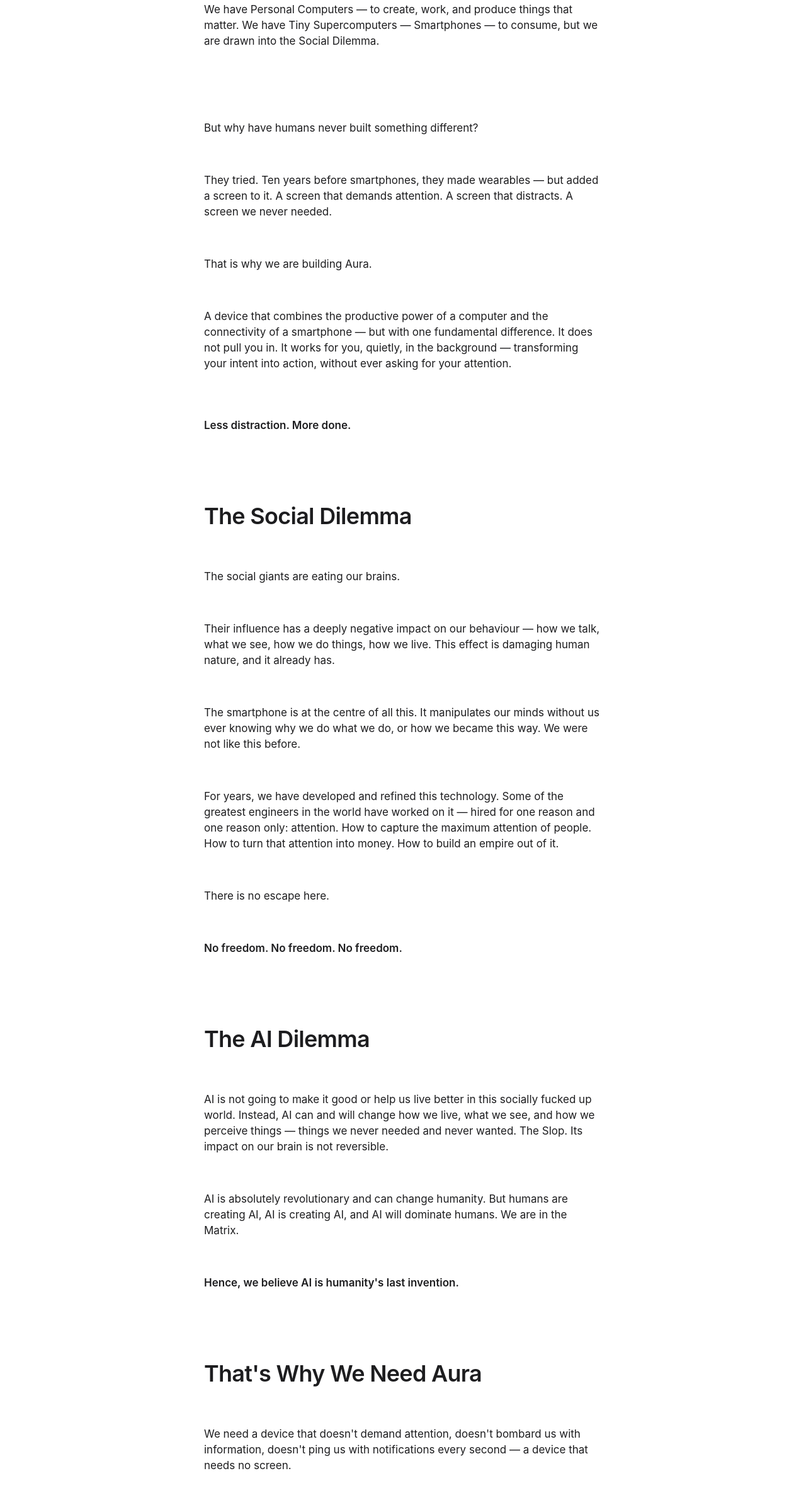
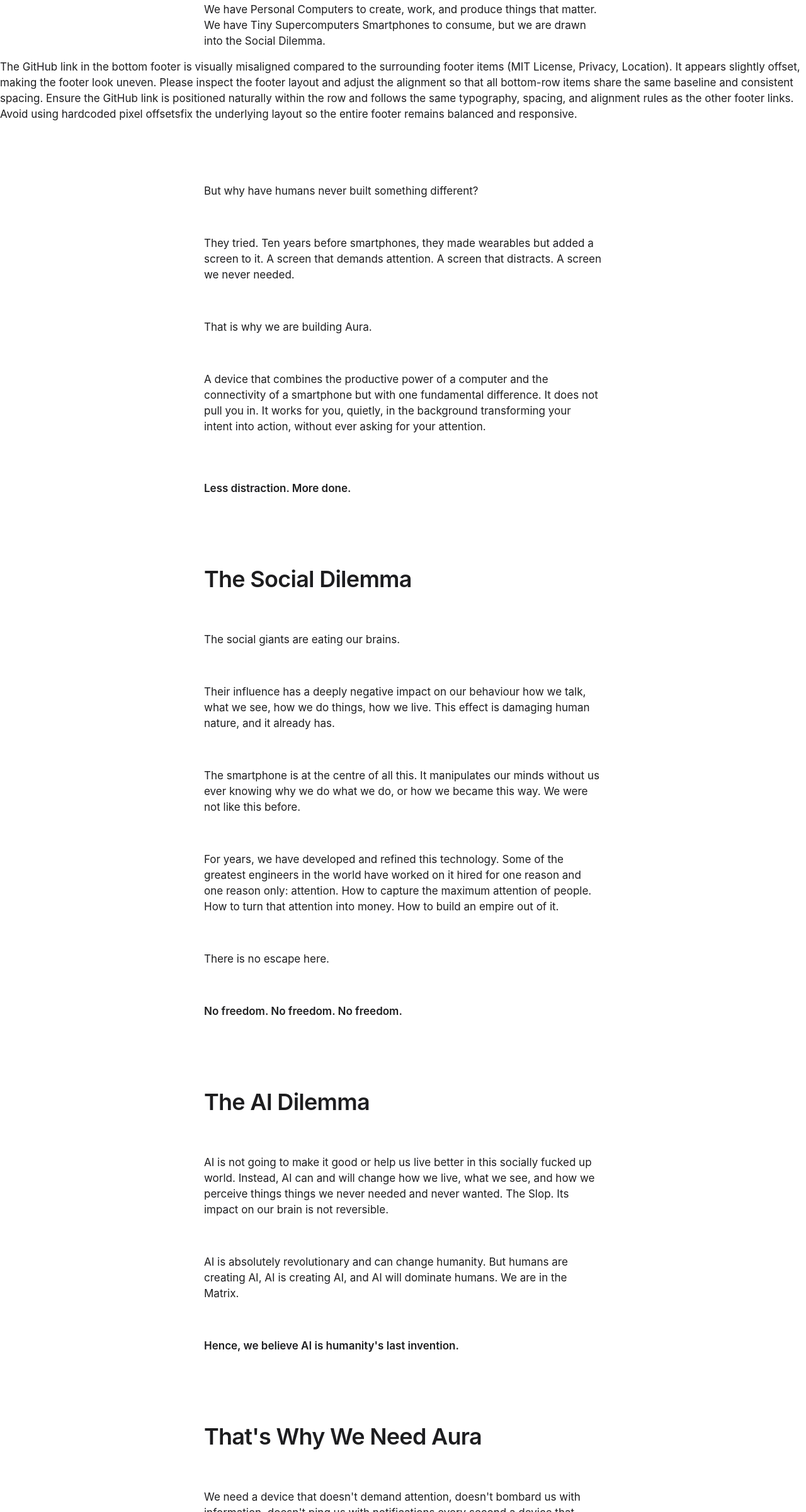
Before and after one commit to thesohamdatta/Harness, a website: page website/manifesto.html in a window 1280 px wide. Shown: the part 400-2800 px from the top of the page at 63% size. Drawn offline with nearby package versions, Linux system fonts and the light colour scheme; a web font is replaced by a local one.

Commit message:
dash removed form pages

```diff
--- a/website/manifesto.html
+++ b/website/manifesto.html
@@ -89,11 +89,13 @@
           <p
             class="font-body text-[var(--type-body)] text-[var(--color-ink-secondary)] leading-relaxed"
           >
-            We have Personal Computers — to create, work, and produce things
-            that matter. We have Tiny Supercomputers — Smartphones — to consume,
+            We have Personal Computers to create, work, and produce things
+            that matter. We have Tiny Supercomputers  Smartphones  to consume,
             but we are drawn into the Social Dilemma.
           </p>
-        </div>
+        </div>The GitHub link in the bottom footer is visually misaligned compared to the surrounding footer items (MIT License, Privacy, Location). It appears slightly offset, making the footer look uneven.
+
+Please inspect the footer layout and adjust the alignment so that all bottom-row items share the same baseline and consistent spacing. Ensure the GitHub link is positioned naturally within the row and follows the same typography, spacing, and alignment rules as the other footer links. Avoid using hardcoded pixel offsetsfix the underlying layout so the entire footer remains balanced and responsive.
       </header>
 
       <article class="max-w-[680px] mx-auto px-6 pb-[120px]">
@@ -104,7 +106,7 @@
           <p>But why have humans never built something different?</p>
 
           <p>
-            They tried. Ten years before smartphones, they made wearables — but
+            They tried. Ten years before smartphones, they made wearables  but
             added a screen to it. A screen that demands attention. A screen that
             distracts. A screen we never needed.
           </p>
@@ -113,9 +115,9 @@
 
           <p>
             A device that combines the productive power of a computer and the
-            connectivity of a smartphone — but with one fundamental difference.
+            connectivity of a smartphone  but with one fundamental difference.
             It does not pull you in. It works for you, quietly, in the
-            background — transforming your intent into action, without ever
+            background  transforming your intent into action, without ever
             asking for your attention.
           </p>
 
@@ -132,7 +134,7 @@
           <p>The social giants are eating our brains.</p>
 
           <p>
-            Their influence has a deeply negative impact on our behaviour — how
+            Their influence has a deeply negative impact on our behaviour  how
             we talk, what we see, how we do things, how we live. This effect is
             damaging human nature, and it already has.
           </p>
@@ -145,7 +147,7 @@
 
           <p>
             For years, we have developed and refined this technology. Some of
-            the greatest engineers in the world have worked on it — hired for
+            the greatest engineers in the world have worked on it  hired for
             one reason and one reason only: attention. How to capture the
             maximum attention of people. How to turn that attention into money.
             How to build an empire out of it.
@@ -166,7 +168,7 @@
           <p>
             AI is not going to make it good or help us live better in this
             socially fucked up world. Instead, AI can and will change how we
-            live, what we see, and how we perceive things — things we never
+            live, what we see, and how we perceive things  things we never
             needed and never wanted. The Slop. Its impact on our brain is not
             reversible.
           </p>
@@ -189,7 +191,7 @@
 
           <p>
             We need a device that doesn't demand attention, doesn't bombard us
-            with information, doesn't ping us with notifications every second —
+            with information, doesn't ping us with notifications every second
             a device that needs no screen.
           </p>
 
@@ -203,7 +205,7 @@
           </p>
 
           <p>
-            Humane AI Pin was the beginning — and it will return in another
+            Humane AI Pin was the beginning  and it will return in another
             soul.
           </p>
         </div>
```
Also changed, not shown: website/docs.html (+2 -2 lines), website/index.html (+7 -7 lines).
